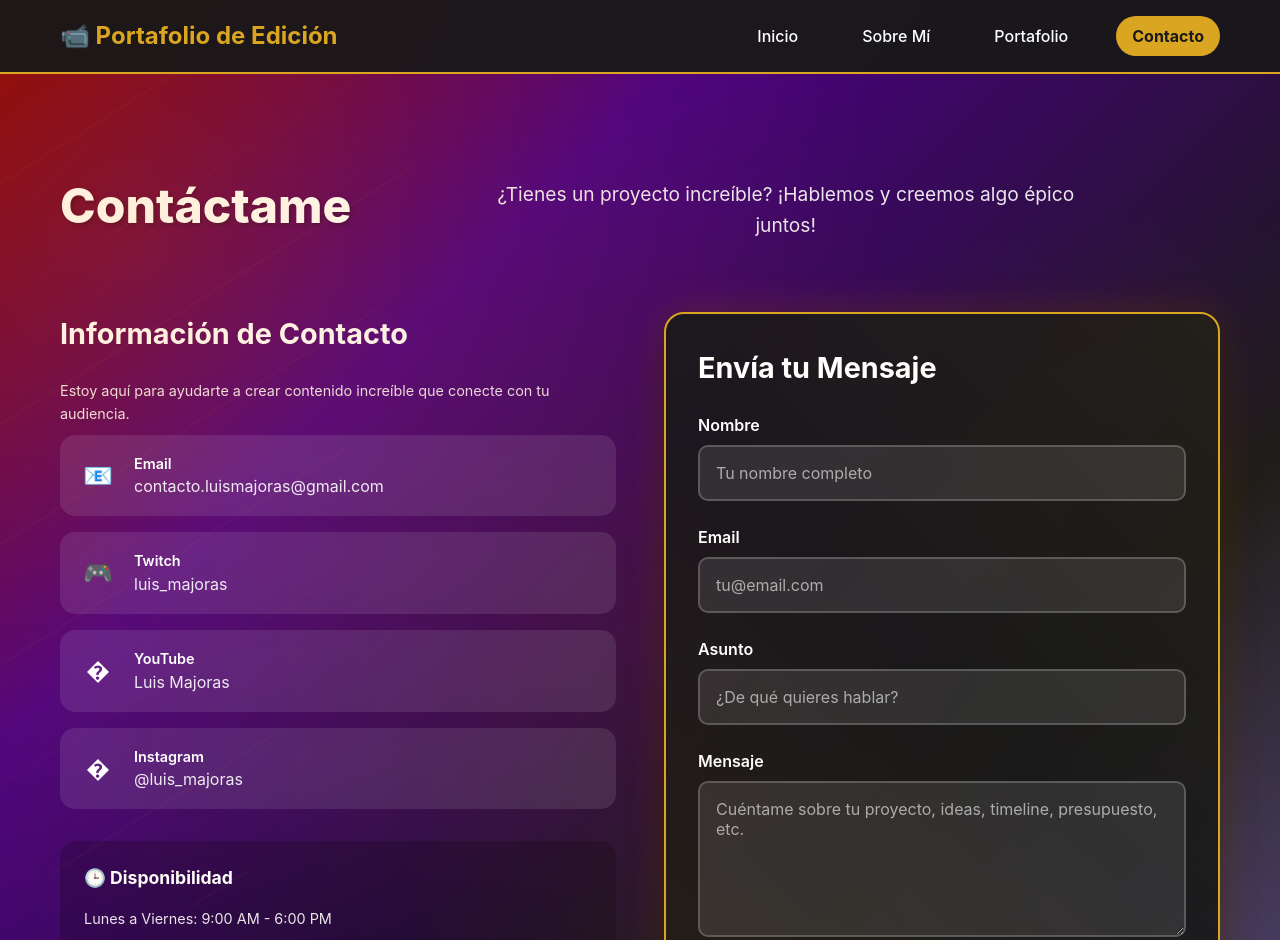
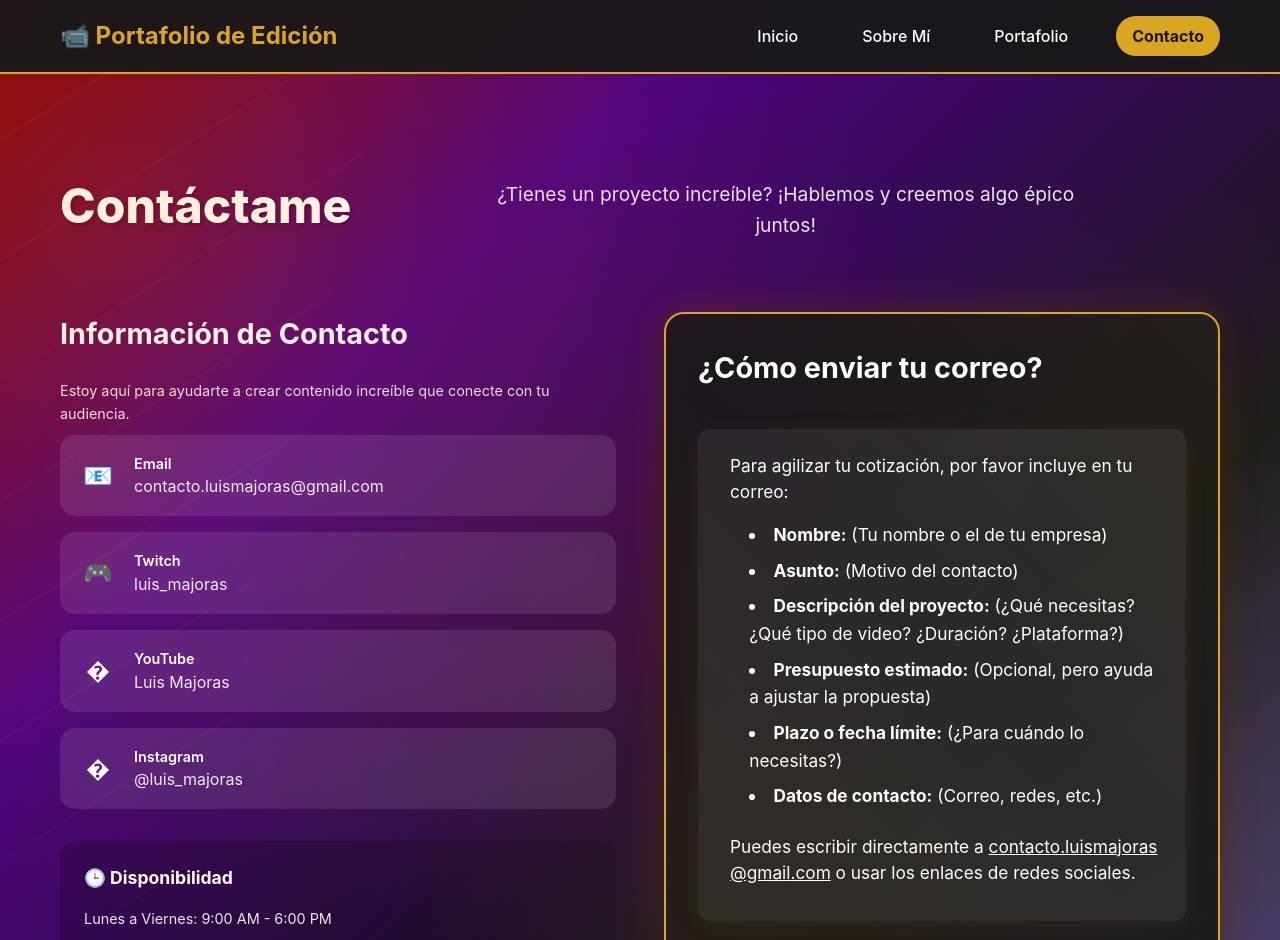
Before and after one commit to MedellinSusess/Portafolio, a React (Vite) app: page /contacto in a window 1280 px wide. Shown: the top 940 px of the page. Built offline with nearby package versions, Linux system fonts and the light colour scheme.

Commit message:
Final portafolio

```diff
--- a/src/pages/Contacto.css
+++ b/src/pages/Contacto.css
@@ -172,6 +172,42 @@
     0 0 40px rgba(255, 140, 0, 0.2);
   position: relative;
   z-index: 2;
+  display: flex;
+  flex-direction: column;
+  align-items: flex-start;
+}
+
+.email-format-box {
+  background: rgba(255,255,255,0.07);
+  border-left: 5px solid var(--yellow-golden);
+  border-radius: 12px;
+  padding: 1.5rem 1.5rem 1.5rem 2rem;
+  margin-top: 1rem;
+  margin-bottom: 1rem;
+  box-shadow: 0 4px 24px rgba(255, 140, 0, 0.08);
+  color: #fff;
+  font-size: 1.08rem;
+  width: 100%;
+}
+.email-format-box ul {
+  margin: 1rem 0 1.5rem 1.2rem;
+  padding: 0;
+  list-style: disc inside;
+}
+.email-format-box li {
+  margin-bottom: 0.5rem;
+  line-height: 1.6;
+}
+.email-format-box a {
+  color: var(--yellow-golden);
+  text-decoration: underline;
+  word-break: break-all;
+}
+.email-format-box a:hover {
+  color: var(--green-lime);
+}
+.email-format-box p {
+  margin-bottom: 0.7rem;
 }
 
 .contact-form-container::before {
--- a/src/pages/Contacto.tsx
+++ b/src/pages/Contacto.tsx
@@ -1,29 +1,8 @@
-import React, { useState } from 'react';
+import React from 'react';
 import './Contacto.css';
 
 const Contacto: React.FC = () => {
-  const [formData, setFormData] = useState({
-    nombre: '',
-    email: '',
-    asunto: '',
-    mensaje: ''
-  });
 
-  const handleInputChange = (e: React.ChangeEvent<HTMLInputElement | HTMLTextAreaElement>) => {
-    const { name, value } = e.target;
-    setFormData(prev => ({
-      ...prev,
-      [name]: value
-    }));
-  };
-
-  const handleSubmit = (e: React.FormEvent) => {
-    e.preventDefault();
-    // Aquí puedes agregar la lógica para enviar el formulario
-    console.log('Datos del formulario:', formData);
-    alert('¡Mensaje enviado! Te contactaré pronto.');
-    setFormData({ nombre: '', email: '', asunto: '', mensaje: '' });
-  };
 
   const contactInfo = [
     {
@@ -96,64 +75,19 @@ const Contacto: React.FC = () => {
           </div>
 
           <div className="contact-form-container">
-            <h3>Envía tu Mensaje</h3>
-            <form className="contact-form" onSubmit={handleSubmit}>
-              <div className="form-group">
-                <label htmlFor="nombre">Nombre</label>
-                <input
-                  type="text"
-                  id="nombre"
-                  name="nombre"
-                  value={formData.nombre}
-                  onChange={handleInputChange}
-                  required
-                  placeholder="Tu nombre completo"
-                />
-              </div>
-
-              <div className="form-group">
-                <label htmlFor="email">Email</label>
-                <input
-                  type="email"
-                  id="email"
-                  name="email"
-                  value={formData.email}
-                  onChange={handleInputChange}
-                  required
-                  placeholder="tu@email.com"
-                />
-              </div>
-
-              <div className="form-group">
-                <label htmlFor="asunto">Asunto</label>
-                <input
-                  type="text"
-                  id="asunto"
-                  name="asunto"
-                  value={formData.asunto}
-                  onChange={handleInputChange}
-                  required
-                  placeholder="¿De qué quieres hablar?"
-                />
-              </div>
-
-              <div className="form-group">
-                <label htmlFor="mensaje">Mensaje</label>
-                <textarea
-                  id="mensaje"
-                  name="mensaje"
-                  value={formData.mensaje}
-                  onChange={handleInputChange}
-                  required
-                  placeholder="Cuéntame sobre tu proyecto, ideas, timeline, presupuesto, etc."
-                  rows={6}
-                />
-              </div>
-
-              <button type="submit" className="submit-btn">
-                Enviar Mensaje 🚀
-              </button>
-            </form>
+            <h3>¿Cómo enviar tu correo?</h3>
+            <div className="email-format-box">
+              <p>Para agilizar tu cotización, por favor incluye en tu correo:</p>
+              <ul>
+                <li><b>Nombre:</b> (Tu nombre o el de tu empresa)</li>
+                <li><b>Asunto:</b> (Motivo del contacto)</li>
+                <li><b>Descripción del proyecto:</b> (¿Qué necesitas? ¿Qué tipo de video? ¿Duración? ¿Plataforma?)</li>
+                <li><b>Presupuesto estimado:</b> (Opcional, pero ayuda a ajustar la propuesta)</li>
+                <li><b>Plazo o fecha límite:</b> (¿Para cuándo lo necesitas?)</li>
+                <li><b>Datos de contacto:</b> (Correo, redes, etc.)</li>
+              </ul>
+              <p>Puedes escribir directamente a <a href="mailto:contacto.luismajoras@gmail.com">contacto.luismajoras@gmail.com</a> o usar los enlaces de redes sociales.</p>
+            </div>
           </div>
         </div>
       </div>
```
